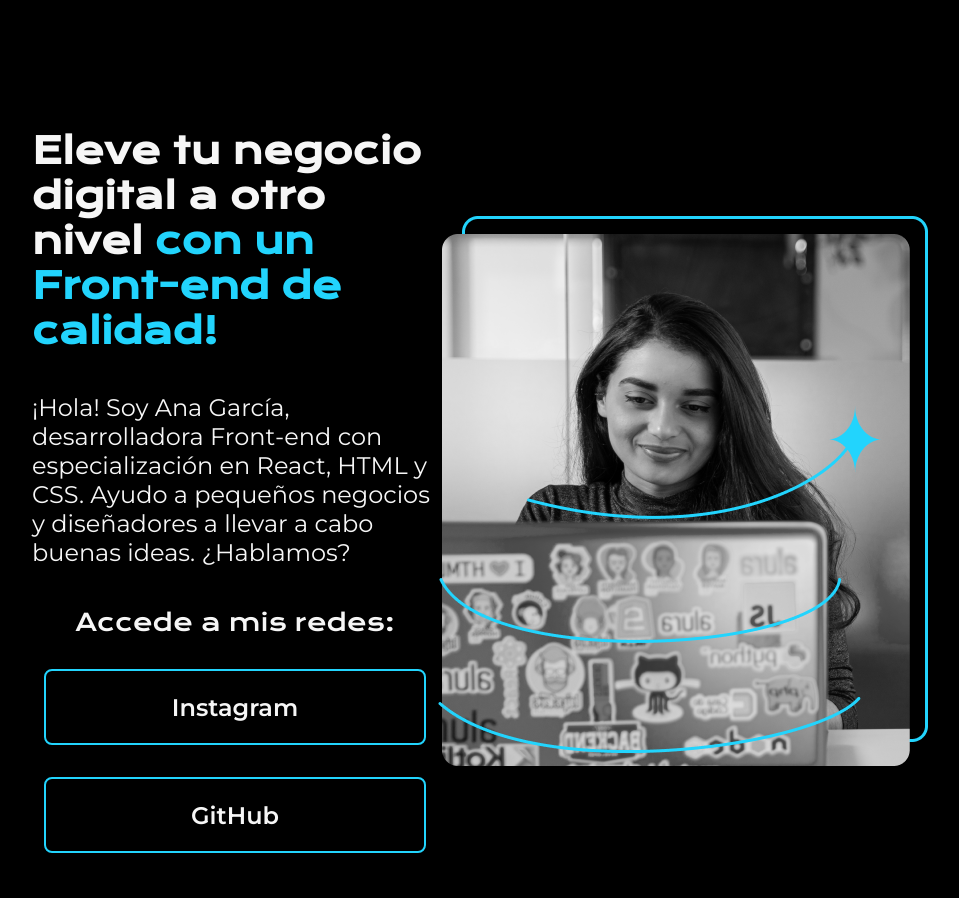
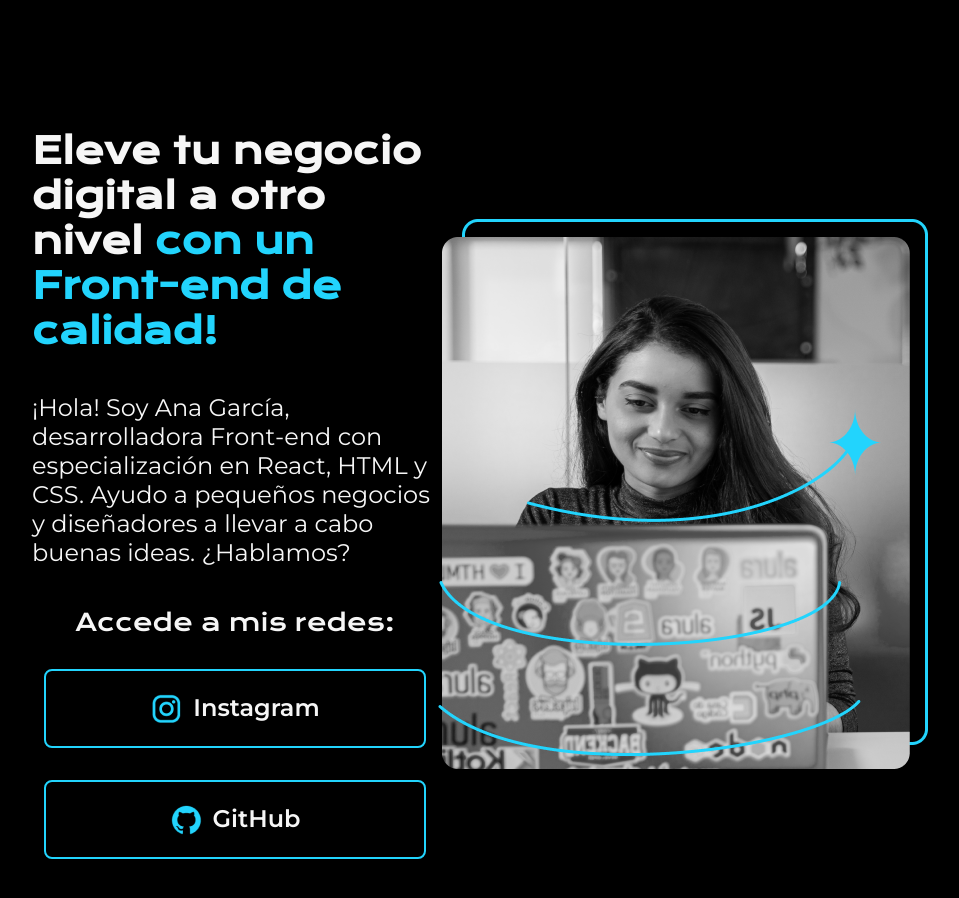
Before and after one commit to Derlix/AlauraLatamCurso, a plain HTML site: page HTML y CSS header footer/curso/index.html in a window 1280 px wide. Shown: the whole page, without its empty margins (160-1119 px from the left). Drawn offline with nearby package versions, Linux system fonts and the light colour scheme.

Commit message:
Creando Iconos Clicables

```diff
--- a/HTML y CSS header footer/curso/index.html
+++ b/HTML y CSS header footer/curso/index.html
@@ -24,8 +24,8 @@
                 </p>
                 <div class="presentacion__enlaces">
                     <h2 class="presentacion_enlaces__subtitulo">Accede a mis redes:</h2>
-                    <a class="presentacion__enlaces__link" href="https://instagram.com/">Instagram</a>
-                    <a class="presentacion__enlaces__link" href="https://github.com/">GitHub</a>
+                    <a class="presentacion__enlaces__link" href="https://instagram.com/"><img src="assets/instagram.png" alt=""> Instagram</a>
+                    <a class="presentacion__enlaces__link" href="https://github.com/"> <img src="assets/github.png" alt="">GitHub</a>
                 </div>
 
         </section>
--- a/HTML y CSS header footer/curso/style.css
+++ b/HTML y CSS header footer/curso/style.css
@@ -61,6 +61,14 @@ body{
     color: #F6F6F6;
     font-family: 'Montserrat', sans-serif;
     border: 2px solid #22D4FD;
+    display: flex;
+    justify-content: center;
+    gap: 10px;
+
+}
+
+.presentacion__enlaces__link:hover{
+    background-color: #272727;
 }
 
 .presentacion_enlaces__subtitulo{
@@ -68,3 +76,7 @@ body{
     font-size:24px ;
     font-weight: 400;
 }
+
+.presentacion__contenido__titulo:hover{
+    background-color: #272727;
+}
```
Also changed, not shown: HTML y CSS header footer/curso/assets/Imagem.png (added), HTML y CSS header footer/curso/assets/github.png (added), HTML y CSS header footer/curso/assets/instagram.png (added), HTML y CSS header footer/curso/assets/linkedin.png (added), HTML y CSS header footer/curso/assets/twitch.png (added), HTML y CSS header footer/curso/assets/twitter-novo.png (added), HTML y CSS header footer/curso/assets/twitter.png (added).
